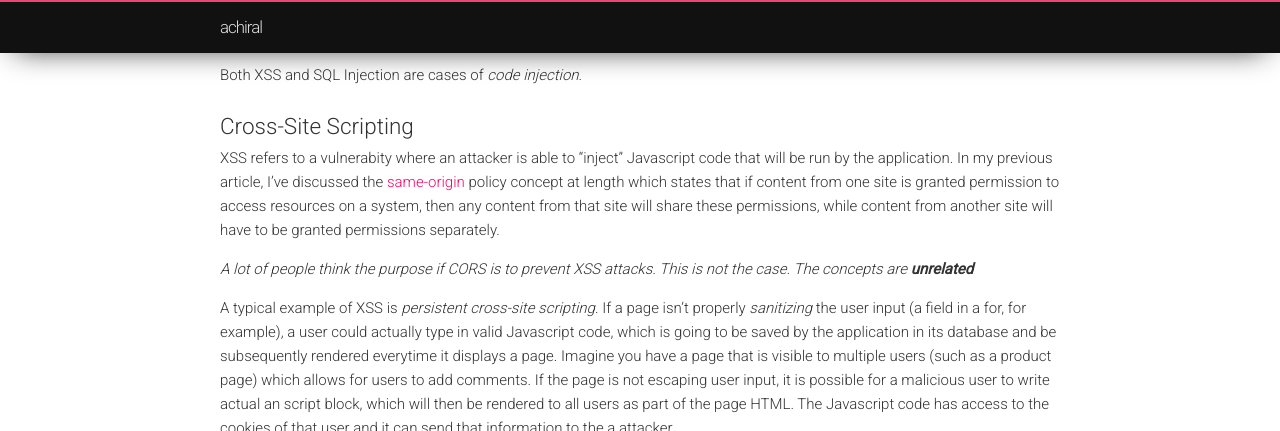
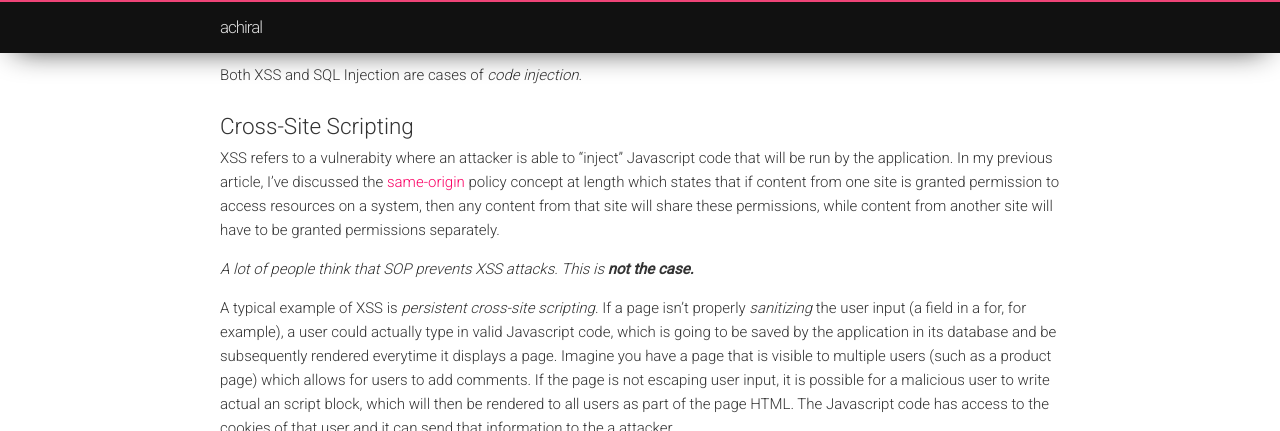
Before and after one commit to toaderflorin/eksia, a Jekyll site: the page built from _posts/2017-09-13-web-security.markdown, in a window 1280 px wide and 900 px high, scrolled down 1686 px, cut to the strip 0-431 px from the top of the window. Built offline with Jekyll 4.4.1, drawn with Linux system fonts in a browser that asks for light colours.

Commit message:
Added correction.

```diff
--- a/_posts/2017-09-13-web-security.markdown
+++ b/_posts/2017-09-13-web-security.markdown
@@ -32,7 +32,7 @@ Both XSS and SQL Injection are cases of *code injection*.
 ## Cross-Site Scripting
 XSS refers to a vulnerabity where an attacker is able to "inject" Javascript code that will be run by the application. In my previous article, I've discussed the [same-origin](http://achiral.io/cors-made-simple) policy concept at length which states that if content from one site is granted permission to access resources on a system, then any content from that site will share these permissions, while content from another site will have to be granted permissions separately.
 
-<i>A lot of people think the purpose if CORS is to prevent XSS attacks. This is not the case. The concepts are <b>unrelated</b></i>
+<i>A lot of people think that SOP prevents XSS attacks. This is <b>not the case.</b></i>
 
 A typical example of XSS is *persistent cross-site scripting*. If a page isn't properly *sanitizing* the user input (a field in a for, for example), a user could actually type in valid Javascript code, which is going to be saved by the application in its database and be subsequently rendered everytime it displays a page. Imagine you have a page that is visible to multiple users (such as a product page) which allows for users to add comments. If the page is not escaping user input, it is possible for a malicious user to write actual an script block, which will then be rendered to all users as part of the page HTML. The Javascript code has access to the cookies of that user and it can send that information to the a attacker.
 
```
